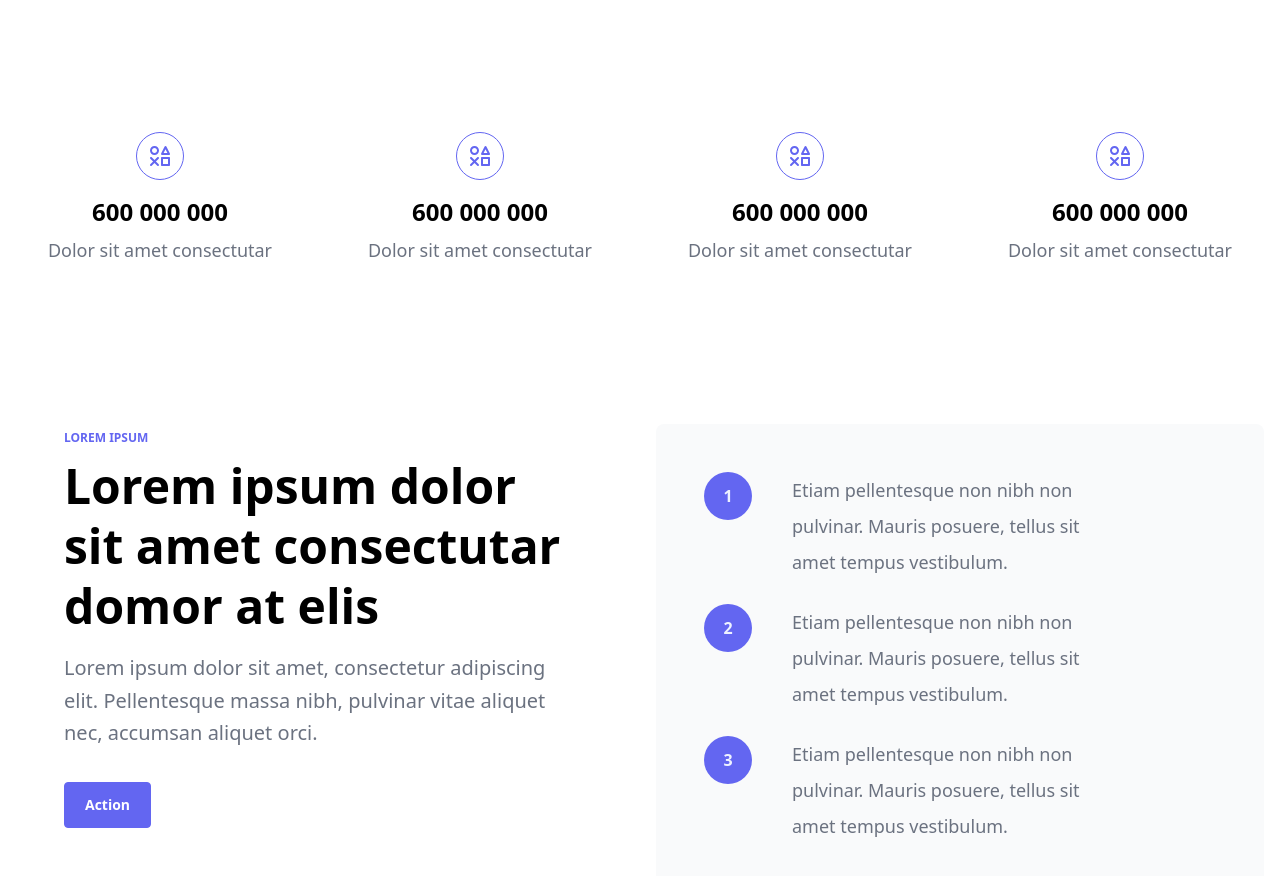
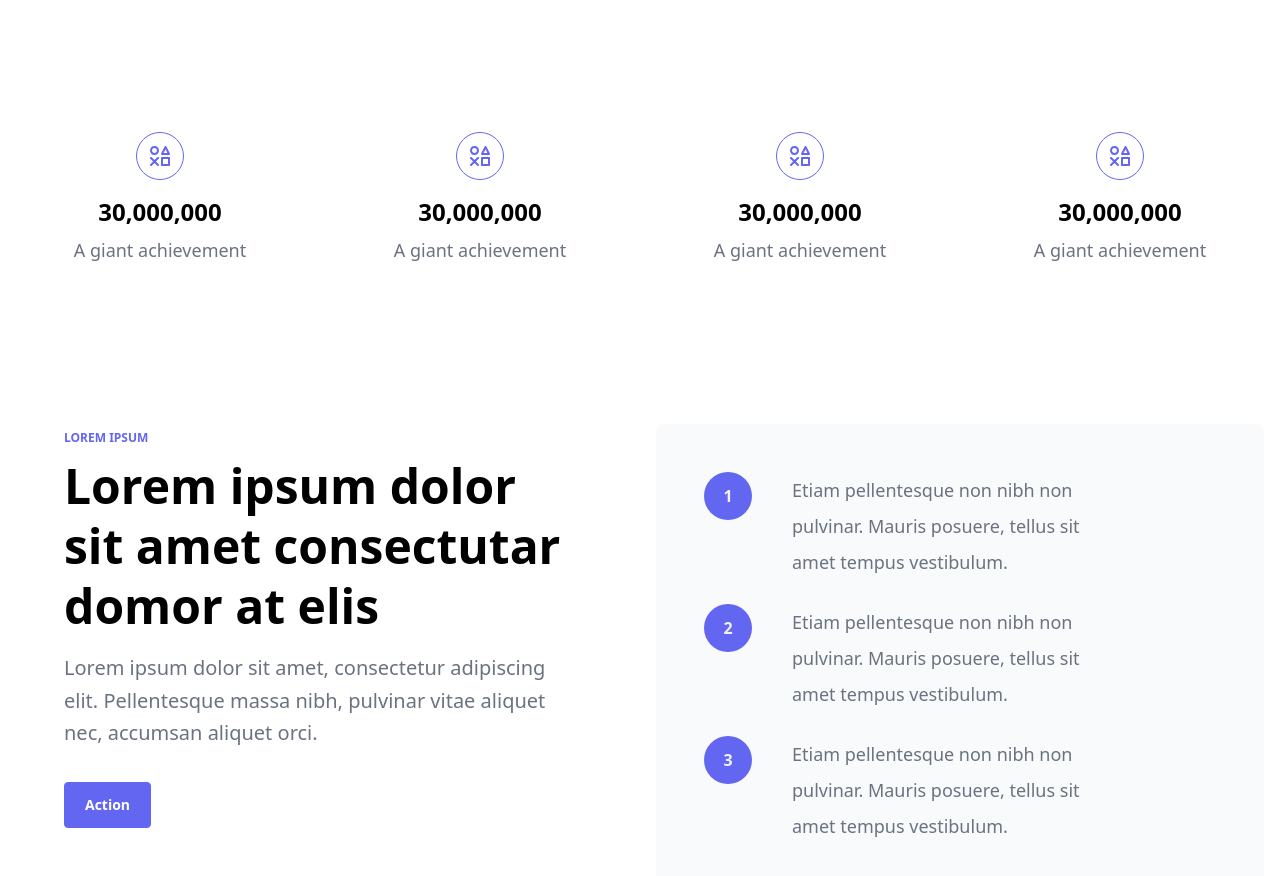
Before and after one commit to Tincre/phund, a Next.js app: page / in a window 1280 px wide. Shown: the part 820-1696 px from the top of the page. Built offline with nearby package versions, Linux system fonts and the light colour scheme.

Commit message:
:recycle: extract components and data from Stats1 [sc-561]

```diff
--- a/components/Sections/Stats1.jsx
+++ b/components/Sections/Stats1.jsx
@@ -1,88 +1,13 @@
-export default function Stats1({}) {
+import StatNumberCard from "../StatNumberCard";
+
+export default function Stats1({ data }) {
   return (
     <section id="stats-1" className="py-20">
       <div className="container px-4 mx-auto">
         <div className="flex flex-wrap items-center -mx-4 -mb-8">
-          <div className="w-full md:w-1/2 lg:w-1/4 px-4 mb-8 text-center">
-            <svg
-              className="mx-auto mb-4 text-indigo-500"
-              width={48}
-              height={48}
-              viewBox="0 0 48 48"
-              fill="none"
-              xmlns="http://www.w3.org/2000/svg"
-            >
-              <path
-                d="M25.6 22.9C25.7 23 25.8 23 26 23H33C33.6 23 34 22.6 34 22C34 21.8 34 21.7 33.9 21.6L30.4 14.6C30.1 14.1 29.5 13.9 29 14.2C28.9 14.3 28.7 14.4 28.6 14.6L25.1 21.6C24.9 22 25.1 22.6 25.6 22.9ZM29.5 17.2L31.4 21H27.6L29.5 17.2ZM18.5 14C16 14 14 16 14 18.5C14 21 16 23 18.5 23C21 23 23 21 23 18.5C23 16 21 14 18.5 14ZM18.5 21C17.1 21 16 19.9 16 18.5C16 17.1 17.1 16 18.5 16C19.9 16 21 17.1 21 18.5C21 19.9 19.9 21 18.5 21ZM22.7 25.3C22.3 24.9 21.7 24.9 21.3 25.3L18.5 28.1L15.7 25.3C15.3 24.9 14.7 24.9 14.3 25.3C13.9 25.7 13.9 26.3 14.3 26.7L17.1 29.5L14.3 32.3C13.9 32.7 13.9 33.3 14.3 33.7C14.7 34.1 15.3 34.1 15.7 33.7L18.5 30.9L21.3 33.7C21.7 34.1 22.3 34.1 22.7 33.7C23.1 33.3 23.1 32.7 22.7 32.3L19.9 29.5L22.7 26.7C23.1 26.3 23.1 25.7 22.7 25.3ZM33 25H26C25.4 25 25 25.4 25 26V33C25 33.6 25.4 34 26 34H33C33.6 34 34 33.6 34 33V26C34 25.4 33.6 25 33 25ZM32 32H27V27H32V32Z"
-                fill="currentColor"
-              />
-              <circle cx={24} cy={24} r="23.5" stroke="currentColor" />
-            </svg>
-            <h3 className="mb-2 text-2xl font-bold font-heading">
-              600 000 000
-            </h3>
-            <p className="text-lg text-gray-500">Dolor sit amet consectutar</p>
-          </div>
-          <div className="w-full md:w-1/2 lg:w-1/4 px-4 mb-8 text-center">
-            <svg
-              className="mx-auto mb-4 text-indigo-500"
-              width={48}
-              height={48}
-              viewBox="0 0 48 48"
-              fill="none"
-              xmlns="http://www.w3.org/2000/svg"
-            >
-              <path
-                d="M25.6 22.9C25.7 23 25.8 23 26 23H33C33.6 23 34 22.6 34 22C34 21.8 34 21.7 33.9 21.6L30.4 14.6C30.1 14.1 29.5 13.9 29 14.2C28.9 14.3 28.7 14.4 28.6 14.6L25.1 21.6C24.9 22 25.1 22.6 25.6 22.9ZM29.5 17.2L31.4 21H27.6L29.5 17.2ZM18.5 14C16 14 14 16 14 18.5C14 21 16 23 18.5 23C21 23 23 21 23 18.5C23 16 21 14 18.5 14ZM18.5 21C17.1 21 16 19.9 16 18.5C16 17.1 17.1 16 18.5 16C19.9 16 21 17.1 21 18.5C21 19.9 19.9 21 18.5 21ZM22.7 25.3C22.3 24.9 21.7 24.9 21.3 25.3L18.5 28.1L15.7 25.3C15.3 24.9 14.7 24.9 14.3 25.3C13.9 25.7 13.9 26.3 14.3 26.7L17.1 29.5L14.3 32.3C13.9 32.7 13.9 33.3 14.3 33.7C14.7 34.1 15.3 34.1 15.7 33.7L18.5 30.9L21.3 33.7C21.7 34.1 22.3 34.1 22.7 33.7C23.1 33.3 23.1 32.7 22.7 32.3L19.9 29.5L22.7 26.7C23.1 26.3 23.1 25.7 22.7 25.3ZM33 25H26C25.4 25 25 25.4 25 26V33C25 33.6 25.4 34 26 34H33C33.6 34 34 33.6 34 33V26C34 25.4 33.6 25 33 25ZM32 32H27V27H32V32Z"
-                fill="currentColor"
-              />
-              <circle cx={24} cy={24} r="23.5" stroke="currentColor" />
-            </svg>
-            <h3 className="mb-2 text-2xl font-bold font-heading">
-              600 000 000
-            </h3>
-            <p className="text-lg text-gray-500">Dolor sit amet consectutar</p>
-          </div>
-          <div className="w-full md:w-1/2 lg:w-1/4 px-4 mb-8 text-center">
-            <svg
-              className="mx-auto mb-4 text-indigo-500"
-              width={48}
-              height={48}
-              viewBox="0 0 48 48"
-              fill="none"
-              xmlns="http://www.w3.org/2000/svg"
-            >
-              <path
-                d="M25.6 22.9C25.7 23 25.8 23 26 23H33C33.6 23 34 22.6 34 22C34 21.8 34 21.7 33.9 21.6L30.4 14.6C30.1 14.1 29.5 13.9 29 14.2C28.9 14.3 28.7 14.4 28.6 14.6L25.1 21.6C24.9 22 25.1 22.6 25.6 22.9ZM29.5 17.2L31.4 21H27.6L29.5 17.2ZM18.5 14C16 14 14 16 14 18.5C14 21 16 23 18.5 23C21 23 23 21 23 18.5C23 16 21 14 18.5 14ZM18.5 21C17.1 21 16 19.9 16 18.5C16 17.1 17.1 16 18.5 16C19.9 16 21 17.1 21 18.5C21 19.9 19.9 21 18.5 21ZM22.7 25.3C22.3 24.9 21.7 24.9 21.3 25.3L18.5 28.1L15.7 25.3C15.3 24.9 14.7 24.9 14.3 25.3C13.9 25.7 13.9 26.3 14.3 26.7L17.1 29.5L14.3 32.3C13.9 32.7 13.9 33.3 14.3 33.7C14.7 34.1 15.3 34.1 15.7 33.7L18.5 30.9L21.3 33.7C21.7 34.1 22.3 34.1 22.7 33.7C23.1 33.3 23.1 32.7 22.7 32.3L19.9 29.5L22.7 26.7C23.1 26.3 23.1 25.7 22.7 25.3ZM33 25H26C25.4 25 25 25.4 25 26V33C25 33.6 25.4 34 26 34H33C33.6 34 34 33.6 34 33V26C34 25.4 33.6 25 33 25ZM32 32H27V27H32V32Z"
-                fill="currentColor"
-              />
-              <circle cx={24} cy={24} r="23.5" stroke="currentColor" />
-            </svg>
-            <h3 className="mb-2 text-2xl font-bold font-heading">
-              600 000 000
-            </h3>
-            <p className="text-lg text-gray-500">Dolor sit amet consectutar</p>
-          </div>
-          <div className="w-full md:w-1/2 lg:w-1/4 px-4 mb-8 text-center">
-            <svg
-              className="mx-auto mb-4 text-indigo-500"
-              width={48}
-              height={48}
-              viewBox="0 0 48 48"
-              fill="none"
-              xmlns="http://www.w3.org/2000/svg"
-            >
-              <path
-                d="M25.6 22.9C25.7 23 25.8 23 26 23H33C33.6 23 34 22.6 34 22C34 21.8 34 21.7 33.9 21.6L30.4 14.6C30.1 14.1 29.5 13.9 29 14.2C28.9 14.3 28.7 14.4 28.6 14.6L25.1 21.6C24.9 22 25.1 22.6 25.6 22.9ZM29.5 17.2L31.4 21H27.6L29.5 17.2ZM18.5 14C16 14 14 16 14 18.5C14 21 16 23 18.5 23C21 23 23 21 23 18.5C23 16 21 14 18.5 14ZM18.5 21C17.1 21 16 19.9 16 18.5C16 17.1 17.1 16 18.5 16C19.9 16 21 17.1 21 18.5C21 19.9 19.9 21 18.5 21ZM22.7 25.3C22.3 24.9 21.7 24.9 21.3 25.3L18.5 28.1L15.7 25.3C15.3 24.9 14.7 24.9 14.3 25.3C13.9 25.7 13.9 26.3 14.3 26.7L17.1 29.5L14.3 32.3C13.9 32.7 13.9 33.3 14.3 33.7C14.7 34.1 15.3 34.1 15.7 33.7L18.5 30.9L21.3 33.7C21.7 34.1 22.3 34.1 22.7 33.7C23.1 33.3 23.1 32.7 22.7 32.3L19.9 29.5L22.7 26.7C23.1 26.3 23.1 25.7 22.7 25.3ZM33 25H26C25.4 25 25 25.4 25 26V33C25 33.6 25.4 34 26 34H33C33.6 34 34 33.6 34 33V26C34 25.4 33.6 25 33 25ZM32 32H27V27H32V32Z"
-                fill="currentColor"
-              />
-              <circle cx={24} cy={24} r="23.5" stroke="currentColor" />
-            </svg>
-            <h3 className="mb-2 text-2xl font-bold font-heading">
-              600 000 000
-            </h3>
-            <p className="text-lg text-gray-500">Dolor sit amet consectutar</p>
-          </div>
+          {data?.map((props, index) => {
+            return <StatNumberCard {...props} key={`${index}` + "stats1"} />;
+          })}
         </div>
       </div>
     </section>
--- a/pages/index.jsx
+++ b/pages/index.jsx
@@ -22,6 +22,29 @@ export default function Funded() {
   const cta = "Invest";
   const logoSrc =
     "https://res.cloudinary.com/tincre/image/upload/v1638892843/tincre.com/tincre-brand-indigo-800_uatfej.svg";
+  const stats1Data = [
+    {
+      icon: "",
+      numberStat: "30,000,000",
+      text: "A giant achievement",
+    },
+    {
+      icon: "",
+      numberStat: "30,000,000",
+      text: "A giant achievement",
+    },
+    {
+      icon: "",
+      numberStat: "30,000,000",
+      text: "A giant achievement",
+    },
+    {
+      icon: "",
+      numberStat: "30,000,000",
+      text: "A giant achievement",
+    },
+  ];
+
   return (
     <div>
       <title>{title}</title>
@@ -41,7 +64,7 @@ export default function Funded() {
           navigationHrefs={navigationHrefs}
           cta={cta}
         />
-        <Stats1 />
+        <Stats1 data={stats1Data} />
         <WhyInvest1 />
         <FactCards />
         <Stats2 />
```
